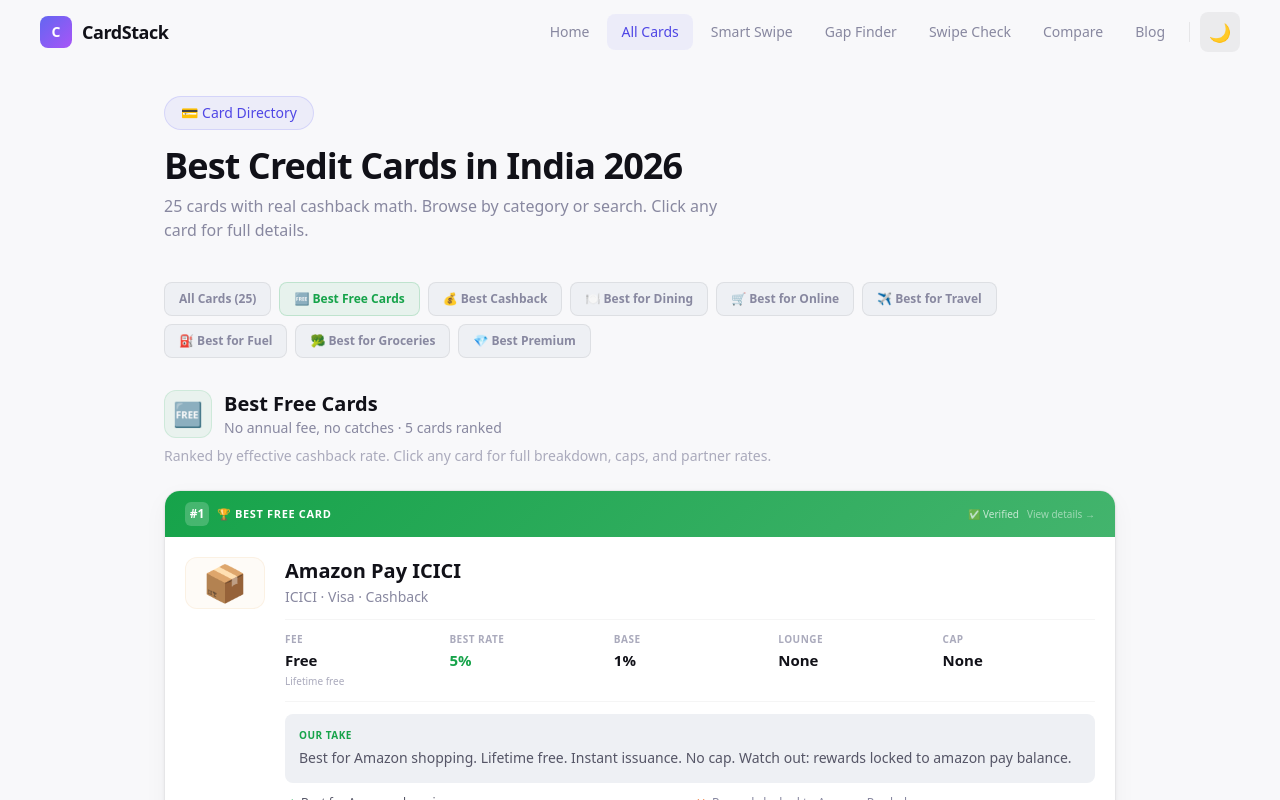
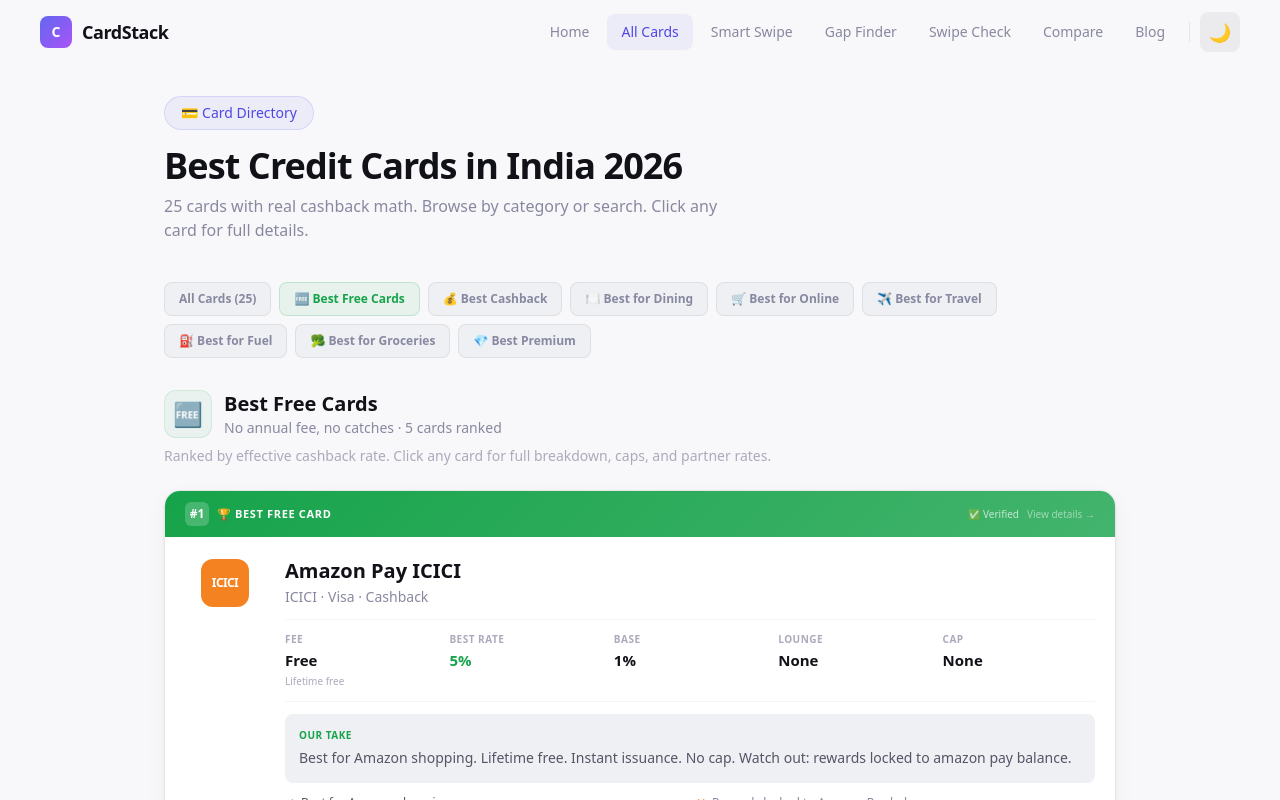
Before and after one commit to aipanhouse15-lab/cardstack, a Next.js app: page /cards in a window 1280 px wide. Both pictures are taken after a click on the element 278 px from the left and 2992 px from the top of the page. Shown: the top 800 px of the page. Built offline with nearby package versions, Linux system fonts and the light colour scheme.

Commit message:
Add files via upload

```diff
--- a/app/cards/CardCatalogClient.jsx
+++ b/app/cards/CardCatalogClient.jsx
@@ -1,6 +1,7 @@
 "use client";
 import { useState, useMemo } from "react";
 import Link from "next/link";
+import BankLogo from "@/components/BankLogo";
 
 const AWARD_CATEGORIES = [
   { id: "free", label: "Best Free Cards", icon: "🆓", desc: "No annual fee, no catches", color: "#16a34a" },
@@ -45,7 +46,9 @@ function EditorialCard({ card, rank, badgeLabel, badgeColor }) {
         {/* Body */}
         <div className="p-5" style={{ background: "var(--bg-card)" }}>
           <div className="flex gap-5 flex-wrap">
-            <div className="flex-shrink-0 rounded-xl flex items-center justify-center text-4xl" style={{ width: 80, height: 52, background: `${card.color}08`, border: `1.5px solid ${card.color}15` }}>{card.img}</div>
+            <div className="flex-shrink-0 rounded-xl flex items-center justify-center" style={{ width: 80, height: 52 }}>
+              <BankLogo bank={card.bank} size={48} rounded={12} fontSize={12} />
+            </div>
             <div className="flex-1 min-w-0">
               <h3 className="text-lg sm:text-xl font-extrabold" style={{ color: "var(--text)" }}>{card.name}</h3>
               <p className="text-sm mt-0.5 mb-3" style={{ color: "var(--text-muted)" }}>{card.bank} · {card.network} · {card.type}</p>
@@ -97,7 +100,7 @@ function CardTile({ card }) {
         <div className="p-4">
           {/* Header */}
           <div className="flex items-center gap-3 mb-3">
-            <div className="w-10 h-10 rounded-lg flex items-center justify-center text-xl flex-shrink-0" style={{ background: `${card.color}08`, border: `1px solid ${card.color}15` }}>{card.img}</div>
+            <BankLogo bank={card.bank} size={40} rounded={10} fontSize={11} />
             <div className="flex-1 min-w-0">
               <div className="text-sm font-bold truncate" style={{ color: "var(--text)" }}>{card.name}</div>
               <div className="text-[11px]" style={{ color: "var(--text-faint)" }}>{card.bank} · {card.fee === 0 ? "Free" : `₹${card.fee.toLocaleString()}/yr`}</div>
@@ -254,7 +257,7 @@ export default function CardCatalogClient({ winners, allCards, banks }) {
                     <div className="text-xs mb-3" style={{ color: "var(--text-muted)" }}>{cat.desc}</div>
                     {top && (
                       <div className="flex items-center gap-2 rounded-lg p-2" style={{ background: "var(--bg-card)", border: "1px solid var(--border)" }}>
-                        <span className="text-lg">{top.img}</span>
+                        <BankLogo bank={top.bank} size={28} rounded={6} fontSize={8} />
                         <div className="flex-1 min-w-0">
                           <div className="text-xs font-bold truncate" style={{ color: "var(--text)" }}>{top.name}</div>
                           <div className="text-[10px]" style={{ color: "var(--text-faint)" }}>{top.fee === 0 ? "Free" : `₹${top.fee.toLocaleString()}`}</div>
--- a/app/cards/[id]/page.jsx
+++ b/app/cards/[id]/page.jsx
@@ -2,6 +2,7 @@ import { CARDS, CATEGORIES } from "@/data/cards";
 import { notFound } from "next/navigation";
 import Link from "next/link";
 import ReportForm from "@/components/ReportForm";
+import BankLogo from "@/components/BankLogo";
 
 export async function generateStaticParams() {
   return CARDS.map(card => ({ id: card.id }));
@@ -94,7 +95,7 @@ export default function CardPage({ params }) {
       {/* Header */}
       <div className="rounded-2xl p-7 mb-8" style={{ background: `${card.color}12`, border: `1px solid ${card.color}20` }}>
         <div className="flex items-center gap-4 flex-wrap mb-5">
-          <div className="w-16 h-16 rounded-2xl flex items-center justify-center text-4xl" style={{ background: `${card.color}18`, border: `1px solid ${card.color}25` }}>{card.img}</div>
+          <BankLogo bank={card.bank} size={64} rounded={16} fontSize={16} />
           <div>
             <h1 className="text-2xl sm:text-3xl font-extrabold tracking-tight" style={{ color: "var(--text)" }}>{card.name}</h1>
             <p className="text-sm mt-1" style={{ color: "var(--text-muted)" }}>{card.bank} · {card.type} · {card.network}</p>
--- /dev/null
+++ b/components/BankLogo.jsx
@@ -0,0 +1,41 @@
+// Bank logo component — styled initials with brand colors
+// Used across card tiles, detail pages, and homepage
+
+const BANK_STYLES = {
+  "HDFC": { initials: "HDFC", bg: "#004b87", text: "#fff" },
+  "SBI": { initials: "SBI", bg: "#2d2d8a", text: "#fff" },
+  "ICICI": { initials: "ICICI", bg: "#f58220", text: "#fff" },
+  "Axis": { initials: "AXIS", bg: "#97144d", text: "#fff" },
+  "AU Bank": { initials: "AU", bg: "#ec6608", text: "#fff" },
+  "IDFC": { initials: "IDFC", bg: "#9c1d26", text: "#fff" },
+  "OneCard": { initials: "1", bg: "#000000", text: "#fff" },
+  "BOB": { initials: "BOB", bg: "#f15a22", text: "#fff" },
+  "Kotak": { initials: "K", bg: "#ed1c24", text: "#fff" },
+  "IndusInd": { initials: "IIB", bg: "#6a1b4d", text: "#fff" },
+  "YES Bank": { initials: "YES", bg: "#0066b3", text: "#fff" },
+  "RBL": { initials: "RBL", bg: "#e31837", text: "#fff" },
+};
+
+export default function BankLogo({ bank, size = 40, rounded = 12, fontSize = 11 }) {
+  const style = BANK_STYLES[bank] || { initials: bank?.slice(0, 2) || "??", bg: "#6b7280", text: "#fff" };
+
+  return (
+    <div style={{
+      width: size,
+      height: size,
+      borderRadius: rounded,
+      background: style.bg,
+      color: style.text,
+      display: "flex",
+      alignItems: "center",
+      justifyContent: "center",
+      fontSize: fontSize,
+      fontWeight: 800,
+      letterSpacing: style.initials.length > 3 ? "-0.05em" : "0.02em",
+      flexShrink: 0,
+      fontFamily: "system-ui, sans-serif",
+    }}>
+      {style.initials}
+    </div>
+  );
+}
```
